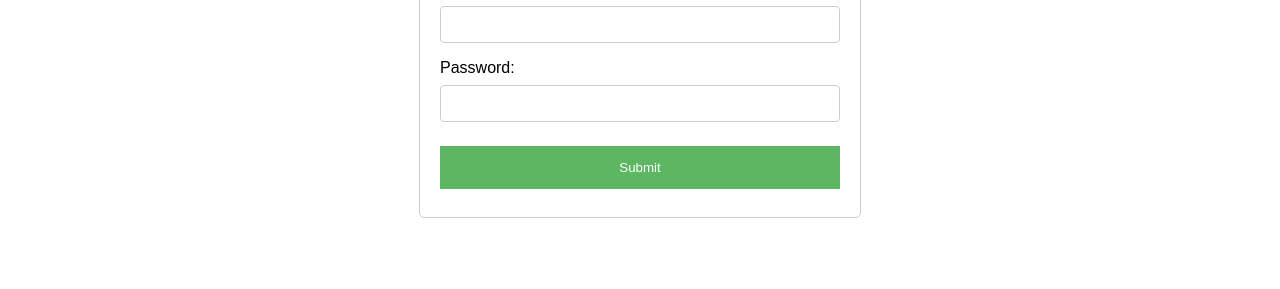
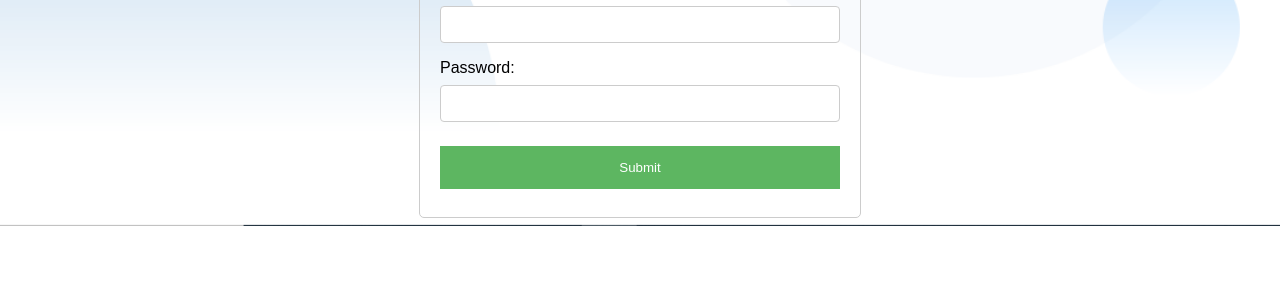
Before and after one commit to sundayonah/Login, a website: page public/index.html in a window 1280 px wide. Shown: the part 511-800 px from the top of the page. Drawn offline with Linux system fonts and the light colour scheme.

Commit message:
update bg-image

```diff
--- a/public/index.html
+++ b/public/index.html
@@ -14,6 +14,7 @@
             background-size: cover;
             background-repeat: no-repeat;
             background-position: center;
+            background-image: url("assets/background.png");
         }
         h1{
             color: #0f3d70;
```
